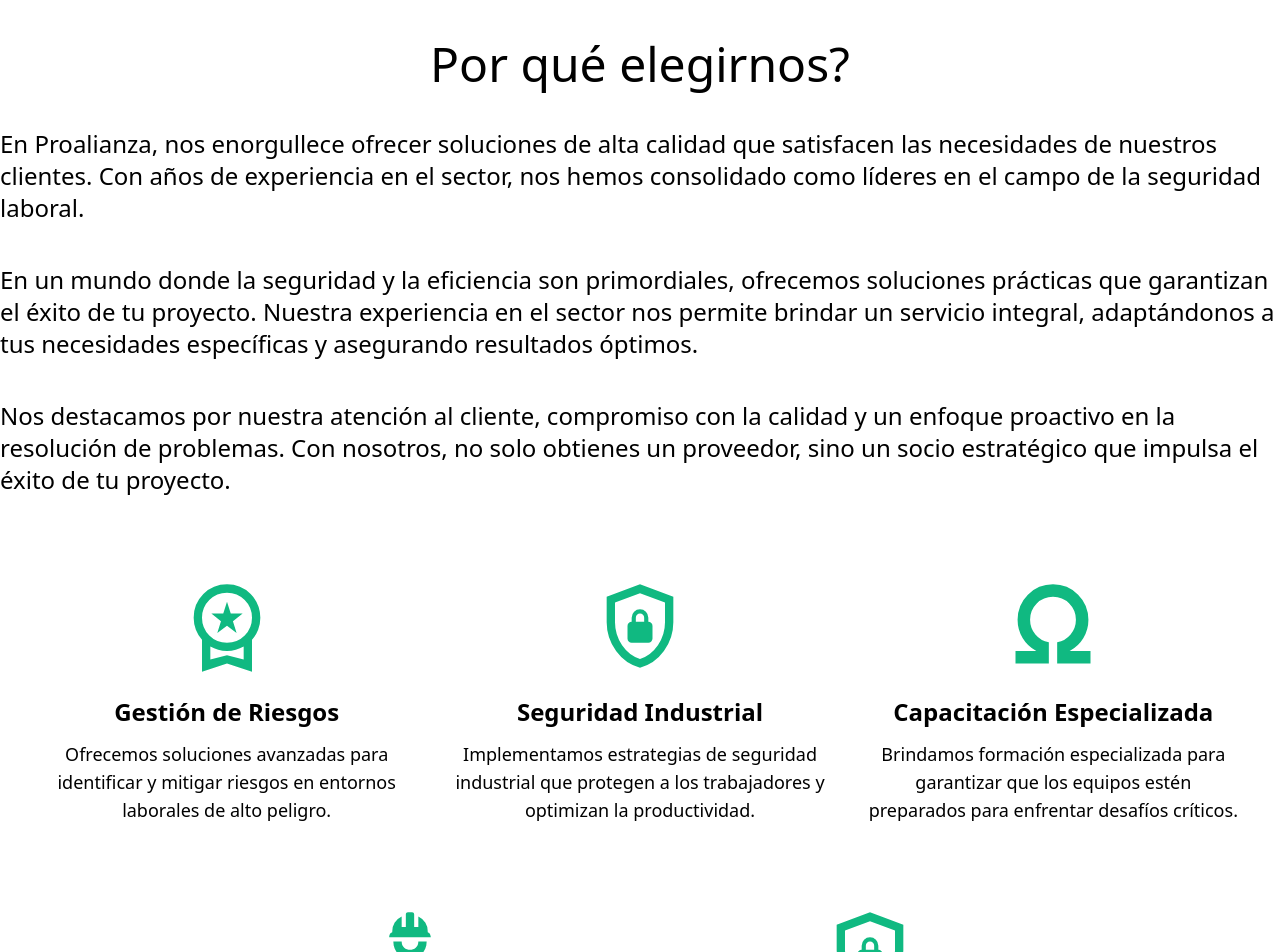
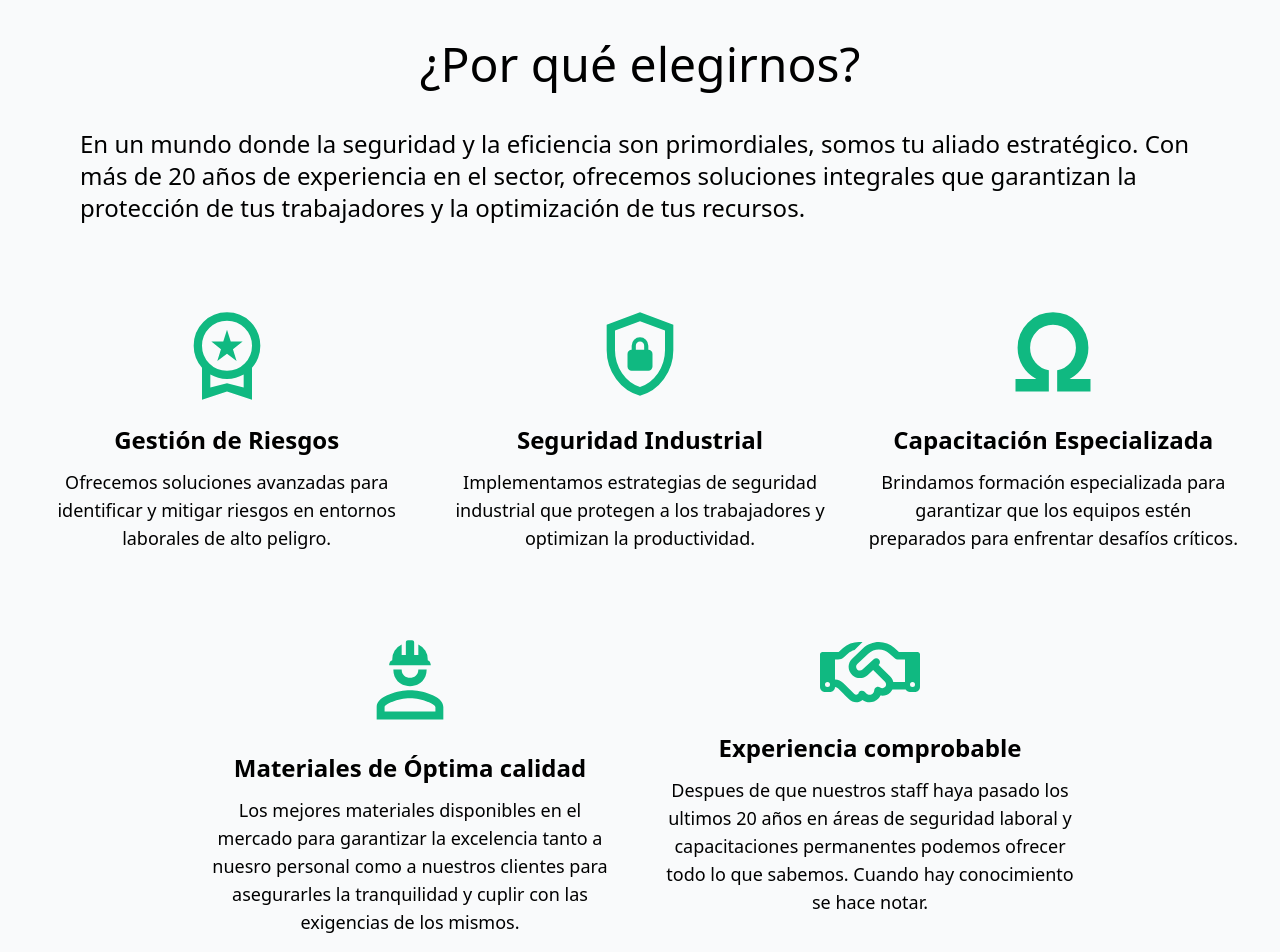
Before and after one commit to JoaquinFarah/paweb, a Next.js app: page /pages/about in a window 1280 px wide. Shown: the part 840-1792 px from the top of the page. Built offline with nearby package versions, Linux system fonts and the light colour scheme.

Commit message:
refactor About page layout and content; update text, images, and add new SVG icon

```diff
--- a/src/app/pages/about/page.tsx
+++ b/src/app/pages/about/page.tsx
@@ -1,47 +1,3 @@
-// import React from 'react';
-// import Image from 'next/image';
-// import Navbar from '../../components/Navbar';
-// import Whatsapp from '@/app/components/Whatsapp';
-
-// export default function About() {
-//   return (
-//     <div>
-//       <Navbar />
-//       <Whatsapp />
-//     <div className="relative h-screen bg-gray-50 ">
-//             <Image
-//               src="/escalera.jpg"
-//               alt="Icono"
-//               width={2000}
-//               height={2000}
-//               className="absolute top-0 left-0 w-full h-full object-cover"
-//             />
-
-//             <div className="absolute top-1/3 left-1/5 transform -translate-x-1/7 -translate-y-1 text-white text-5xl font-semibold text-center rounded-lg bg-gray-900/50 p-5 backdrop-blur-sm">
-//               <p className="uppercase ">Impulsando el Éxito de tu Proyecto con Soluciones Prácticas</p>
-//             </div>
-//           </div>
-//     <div>
-//     <h1 className="text-5xl flex justify-center items-center mt-20">Por que elegirnos?</h1>
-//     <p className="text-2xl flex justify-center items-center mt-10">En Proalianza, nos enorgullece ofrecer soluciones de alta calidad que satisfacen las necesidades de nuestros clientes. Con años de experiencia en el sector, nos hemos consolidado como líderes en el campo de la seguridad laboral.</p>
-//     <p className="text-2xl flex justify-center items-center mt-10">En un mundo donde la seguridad y la eficiencia son primordiales, ofrecemos soluciones prácticas que garantizan el éxito de tu proyecto. Nuestra experiencia en el sector nos permite brindar un servicio integral, adaptándonos a tus necesidades específicas y asegurando resultados óptimos.</p>
-//     <p className="text-2xl flex justify-center items-center mt-10">Nos destacamos por nuestra atención al cliente, compromiso con la calidad y un enfoque proactivo en la resolución de problemas. Con nosotros, no solo obtienes un proveedor, sino un socio estratégico que impulsa el éxito de tu proyecto.</p>
-
-
-
-
-
-
-
-//     </div>
-
-
-
-//     </div>
-//   )
-// }
-
-
 import React from 'react';
 import Image from 'next/image';
 import Navbar from '../../components/Navbar';
@@ -49,10 +5,10 @@
 
 export default function About() {
   return (
-    <div>
+    <div className="bg-gray-50">
       <Navbar />
       <Whatsapp />
-      <div className="relative h-screen bg-gray-50">
+      <div className="relative h-screen">
         <Image
           src="/escalera.jpg"
           alt="Icono"
@@ -64,12 +20,9 @@
           <p className="uppercase">Impulsando el Éxito de tu Proyecto con Soluciones Prácticas</p>
         </div>
       </div>
-      <div className="">
-        <h1 className="text-5xl flex justify-center items-center mt-20">Por qué elegirnos?</h1>
-        <p className="text-2xl flex justify-center items-center mt-10">En Proalianza, nos enorgullece ofrecer soluciones de alta calidad que satisfacen las necesidades de nuestros clientes. Con años de experiencia en el sector, nos hemos consolidado como líderes en el campo de la seguridad laboral.</p>
-        <p className="text-2xl flex justify-center items-center mt-10">En un mundo donde la seguridad y la eficiencia son primordiales, ofrecemos soluciones prácticas que garantizan el éxito de tu proyecto. Nuestra experiencia en el sector nos permite brindar un servicio integral, adaptándonos a tus necesidades específicas y asegurando resultados óptimos.</p>
-        <p className="text-2xl flex justify-center items-center mt-10">Nos destacamos por nuestra atención al cliente, compromiso con la calidad y un enfoque proactivo en la resolución de problemas. Con nosotros, no solo obtienes un proveedor, sino un socio estratégico que impulsa el éxito de tu proyecto.</p>
-
+      <div>
+        <h1 className="text-5xl flex justify-center items-center mt-20">¿Por qué elegirnos?</h1>
+        <p className="text-2xl flex justify-center items-center mt-10 px-20">En un mundo donde la seguridad y la eficiencia son primordiales, somos tu aliado estratégico. Con más de 20 años de experiencia en el sector, ofrecemos soluciones integrales que garantizan la protección de tus trabajadores y la optimización de tus recursos.</p>
         {/* Three Columns */}
         <div className="grid grid-cols-1 md:grid-cols-3 gap-10 mt-20 px-10">
           <div className="flex flex-col items-center text-center">
@@ -117,21 +70,29 @@
               height={100}
               className="rounded-lg"
             />
-            <h2 className="text-2xl font-semibold mt-5">Materiales de calidad</h2>
-            <p className="mt-3 text-lg">Los mejores materiales disponibles en el mercado para garantizar</p>
+            <h2 className="text-2xl font-semibold mt-5">Materiales de Óptima calidad</h2>
+            <p className="mt-3 text-lg">Los mejores materiales disponibles en el mercado para garantizar la excelencia tanto a nuesro personal como a nuestros clientes para asegurarles la tranquilidad y cuplir con las exigencias de los mismos.</p>
           </div>
           <div className="flex flex-col items-center text-center">
             <Image
-              src="/Protectionico.svg"
+              src="/Hands.svg"
               alt="High Risk Company 2"
               width={100}
               height={100}
               className="rounded-lg"
             />
-            <h2 className="text-2xl font-semibold mt-5">Seguridad Industrial</h2>
-            <p className="mt-3 text-lg">Implementamos estrategias de seguridad industrial que protegen a los trabajadores y optimizan la productividad.</p>
+            <h2 className="text-2xl font-semibold mt-5">Experiencia comprobable</h2>
+            <p className="mt-3 text-lg">Despues de que nuestros staff haya pasado los ultimos 20 años en áreas de seguridad laboral y capacitaciones permanentes podemos ofrecer todo lo que sabemos. Cuando hay conocimiento se hace notar.</p>
           </div>
         </div>
+
+        <h1 className="text-5xl flex justify-center items-center mt-20">¿Quiénes somos?</h1>
+
+        <p className="text-2xl flex justify-center items-center mt-10">En Proalianza, nos enorgullece ofrecer soluciones de alta calidad que satisfacen las necesidades de nuestros clientes. Con años de experiencia en el sector, nos hemos consolidado como líderes en el campo de la seguridad laboral.</p>
+        <p className="text-2xl flex justify-center items-center mt-10">En un mundo donde la seguridad y la eficiencia son primordiales, ofrecemos soluciones prácticas que garantizan el éxito de tu proyecto. Nuestra experiencia en el sector nos permite brindar un servicio integral, adaptándonos a tus necesidades específicas y asegurando resultados óptimos.</p>
+        <p className="text-2xl flex justify-center items-center mt-10">Nos destacamos por nuestra atención al cliente, compromiso con la calidad y un enfoque proactivo en la resolución de problemas. Con nosotros, no solo obtienes un proveedor, sino un socio estratégico que impulsa el éxito de tu proyecto.</p>
+
+
       </div>
     </div>
   );
```
Also changed, not shown: public/Hands.svg (added).
